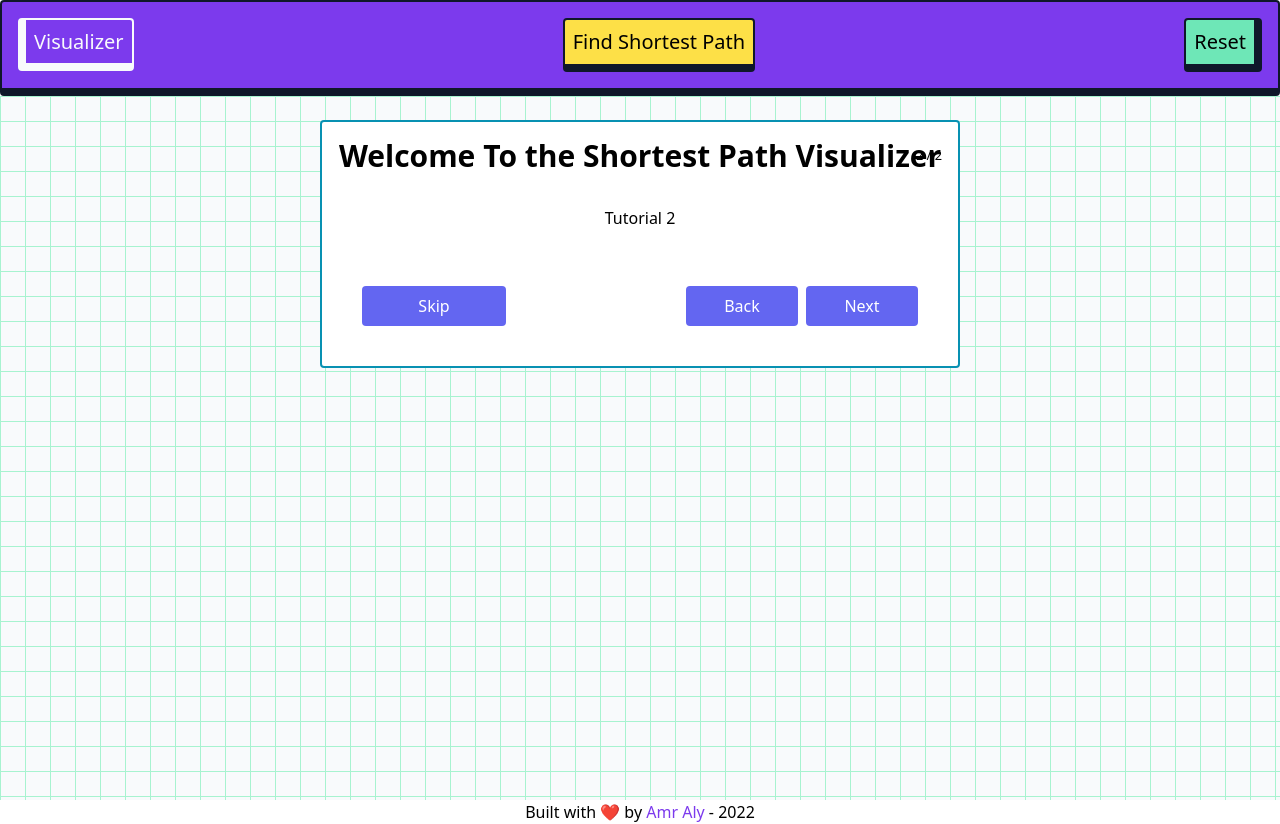
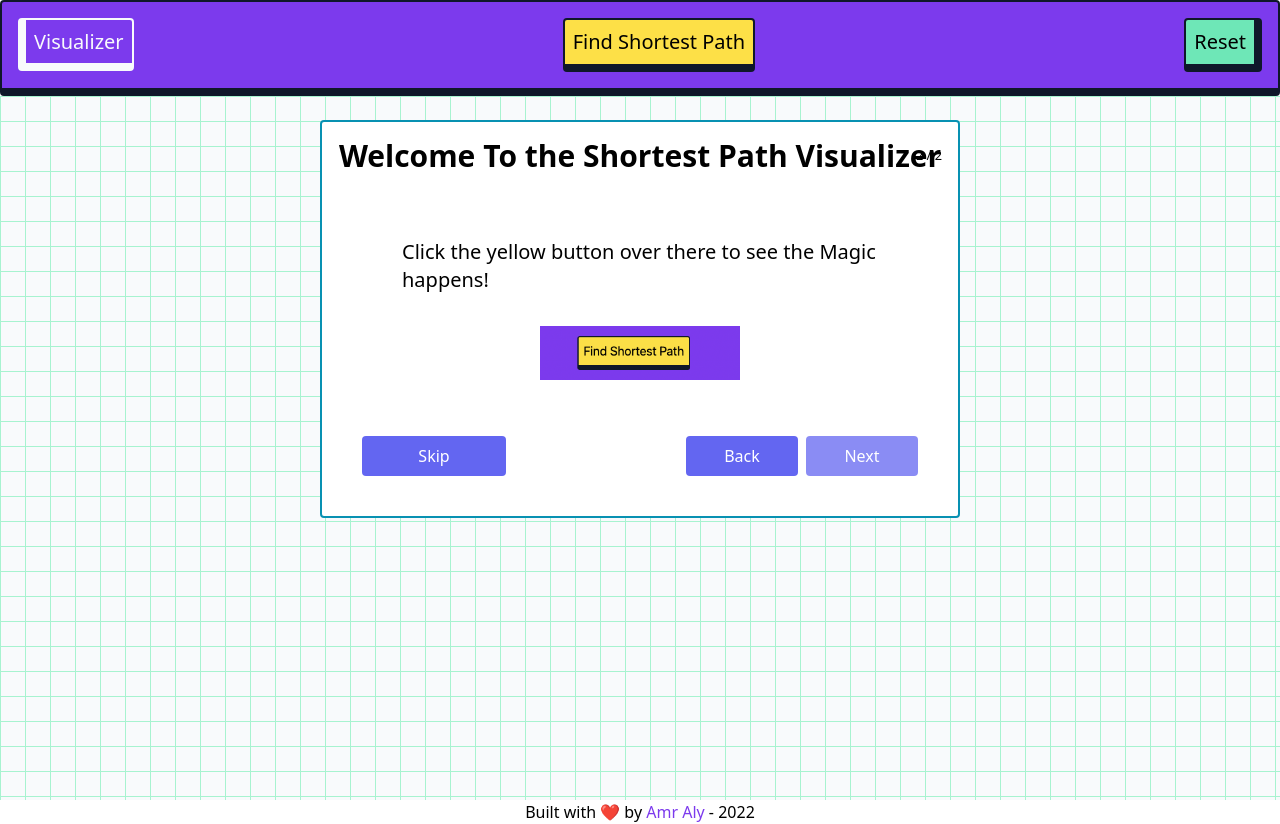
Before and after one commit to AmroAly/Path-Finder, a React (Create React App) app: page / in a window 1280 px wide. Both pictures are taken after a click on the button "Next". Built offline with nearby package versions, Linux system fonts and the light colour scheme.

Commit message:
Added the second window for Modal

```diff
--- a/src/components/tutorial/TutorialModal.js
+++ b/src/components/tutorial/TutorialModal.js
@@ -5,7 +5,7 @@ import TutorialTwo from "./TutorialTwo";
 const TutorialModal = ({ onClickSkip }) => {
   const [tutorial, setTutorial] = useState(1);
   const getNextTutorial = () => {
-    setTutorial(tutorial + 1);
+    if (tutorial < 2) setTutorial(tutorial + 1);
   };
   const goToPreviousTutorial = () => {
     if (tutorial > 1) setTutorial(tutorial - 1);
@@ -35,18 +35,6 @@ const TutorialModal = ({ onClickSkip }) => {
         <small className="absolute right-4 top-6">{tutorial} / 2</small>
         {/* Body */}
         <div className="flex flex-wrap justify-center p-8">
-          {/* <div>
-            <p className="p-8 text-xl">
-              Click the yellow button over there to see the Magic happens!
-            </p>
-          </div>
-          <div>
-            <img
-              src={process.env.PUBLIC_URL + "/images/button.png"}
-              className="pt-8"
-              id="btn-img"
-            />
-          </div> */}
           {renderModelContent()}
         </div>
         {/* Footer */}
@@ -68,8 +56,9 @@ const TutorialModal = ({ onClickSkip }) => {
               Back
             </button>
             <button
-              className="bg-indigo-500 p-2 text-white rounded w-28"
+              className="bg-indigo-500 p-2 text-white rounded w-28 disabled:opacity-75"
               onClick={getNextTutorial}
+              disabled={tutorial >= 2}
             >
               Next
             </button>
--- a/src/components/tutorial/TutorialTwo.js
+++ b/src/components/tutorial/TutorialTwo.js
@@ -1,5 +1,18 @@
 const TutorialTwo = () => (
-  <div className="flex flex-wrap justify-center">Tutorial 2</div>
+  <div>
+    <div>
+      <p className="p-8 text-xl">
+        Click the yellow button over there to see the Magic happens!
+      </p>
+    </div>
+    <div className="flex justify-center">
+      <img
+        src={process.env.PUBLIC_URL + "/images/button.png"}
+        className="w-9/12"
+        id="btn-img"
+      />
+    </div>
+  </div>
 );
 
 export default TutorialTwo;
```
Also changed, not shown: src/components/tutorial/TutorialOne.js (+0 -12 lines).
